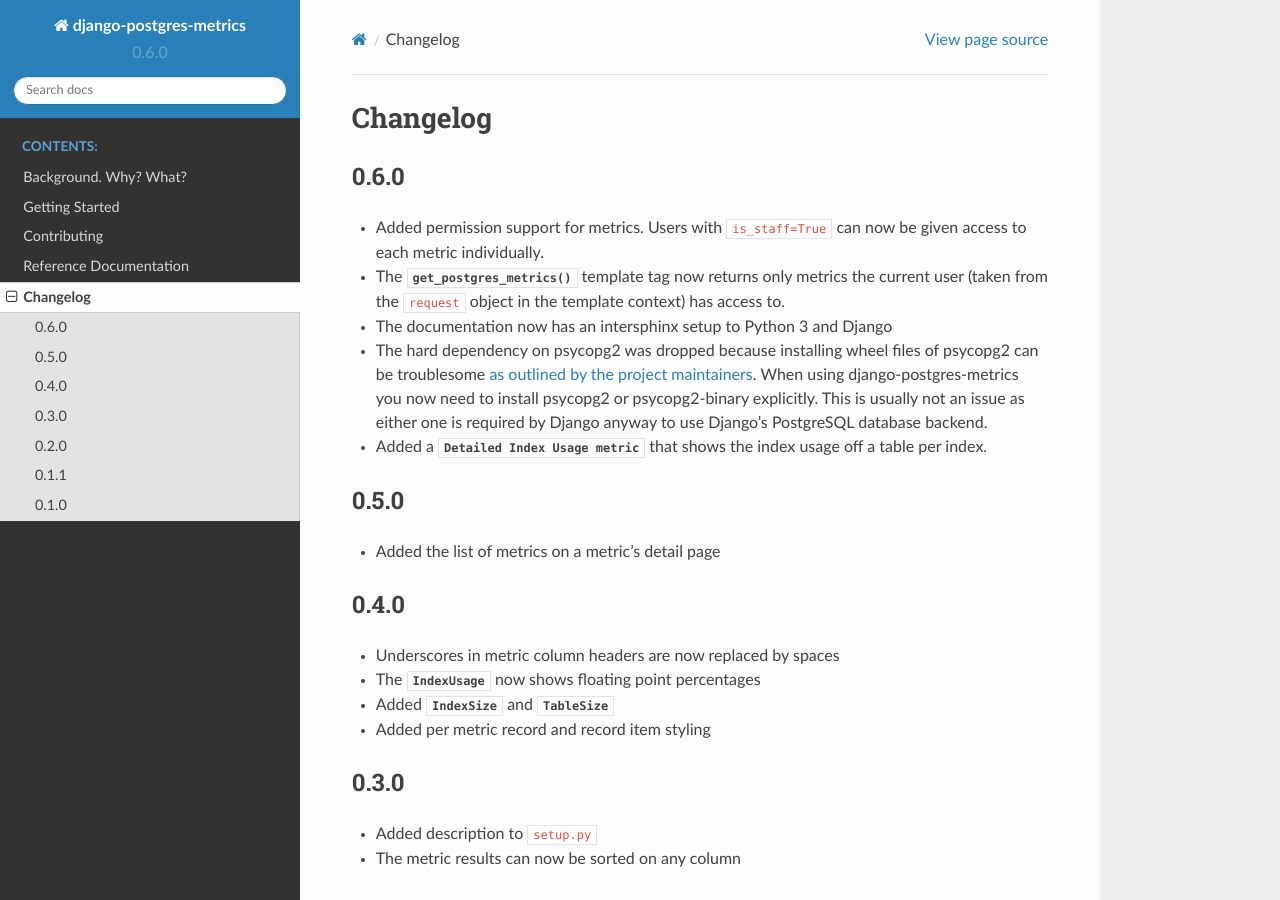
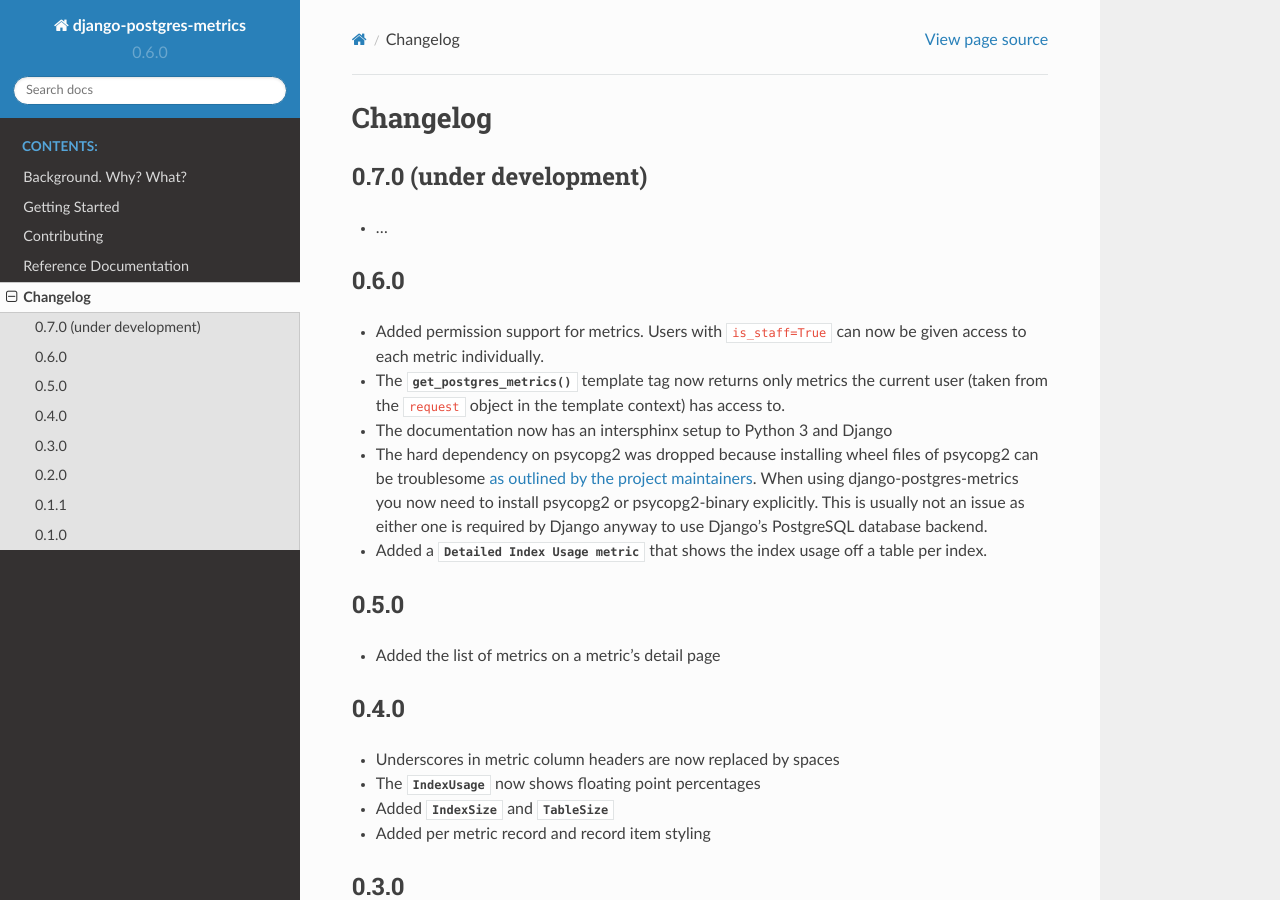
Before and after one commit to django-postgres-metrics/django-postgres-metrics, a Sphinx documentation site: the page built from docs/source/changelog.rst, in a window 1280 px wide and 900 px high. Built offline with Sphinx 7.4.7 and the Read the Docs theme 2.0.0, drawn with Linux system fonts in a browser that asks for light colours.

Commit message:
post version bump

```diff
--- a/docs/source/changelog.rst
+++ b/docs/source/changelog.rst
@@ -3,6 +3,11 @@
 =========
 
 .. currentmodule:: postgres_metrics
+
+0.7.0 (under development)
+=========================
+
+* ...
 
 0.6.0
 =====
```
